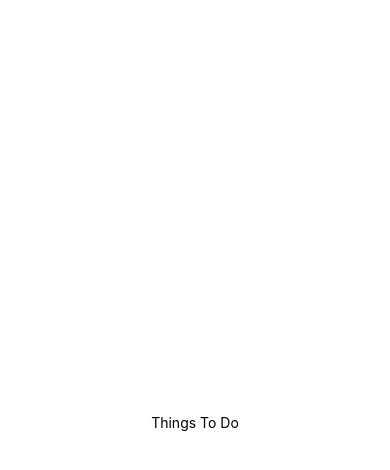
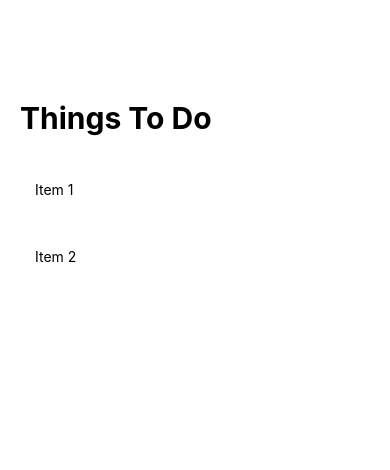
Before and after one commit to brendanrichards73/brendan-todo-app, a React Native app: screen / in a window 390 px wide. Shown: the top 470 px of the page. Built offline with nearby package versions, Linux system fonts and the light colour scheme.

Commit message:
created todo-item and todo-list bare bones

```diff
--- a/App.tsx
+++ b/App.tsx
@@ -1,9 +1,16 @@
-import { StyleSheet, Text, View } from "react-native";
+import { StyleSheet, View, Text } from "react-native";
+import TodoItem from "./src/todo-Item";
 
 export default function App() {
     return (
         <View style={styles.container}>
-            <Text>Things To Do</Text>
+            <View style={styles.tasksWrapper}>
+                <Text style={styles.sectionTitle}>Things To Do</Text>
+                <View style={styles.todoItems}>
+                    <TodoItem text={"Item 1"}></TodoItem>
+                    <TodoItem text={"Item 2"}></TodoItem>
+                </View>
+            </View>
         </View>
     );
 }
@@ -12,7 +19,16 @@ const styles = StyleSheet.create({
     container: {
         flex: 1,
         backgroundColor: "#fff",
-        alignItems: "center",
-        justifyContent: "center",
+    },
+    sectionTitle: {
+        fontSize: 30,
+        fontWeight: "bold",
+    },
+    tasksWrapper: {
+        paddingTop: 100,
+        paddingHorizontal: 20,
+    },
+    todoItems: {
+        marginTop: 30,
     },
 });
--- /dev/null
+++ b/src/todo-Item.tsx
@@ -0,0 +1,27 @@
+import React from "react";
+import { View, Text, StyleSheet } from "react-native";
+
+type TodoItemProps = {
+    text: string;
+};
+
+export default function TodoItem({ text }: TodoItemProps) {
+    return (
+        <View style={styles.todoItem}>
+            <Text style={styles.itemText}>{text}</Text>
+        </View>
+    );
+}
+
+const styles = StyleSheet.create({
+    todoItem: {
+        flexDirection: "row",
+        alignItems: "center",
+        justifyContent: "space-between",
+        backgroundColor: "#FFF",
+        padding: 15,
+        borderRadius: 10,
+        marginBottom: 20,
+    },
+    itemText: { maxWidth: "80%" },
+});
--- /dev/null
+++ b/src/todo-list.tsx
@@ -0,0 +1,6 @@
+import React from "react";
+import { Text } from "react-native";
+
+export default function TodoList() {
+    return <Text>TodoItem</Text>;
+}
```
Also changed, not shown: 1 other file (tests, documents, lock files or other folders).
